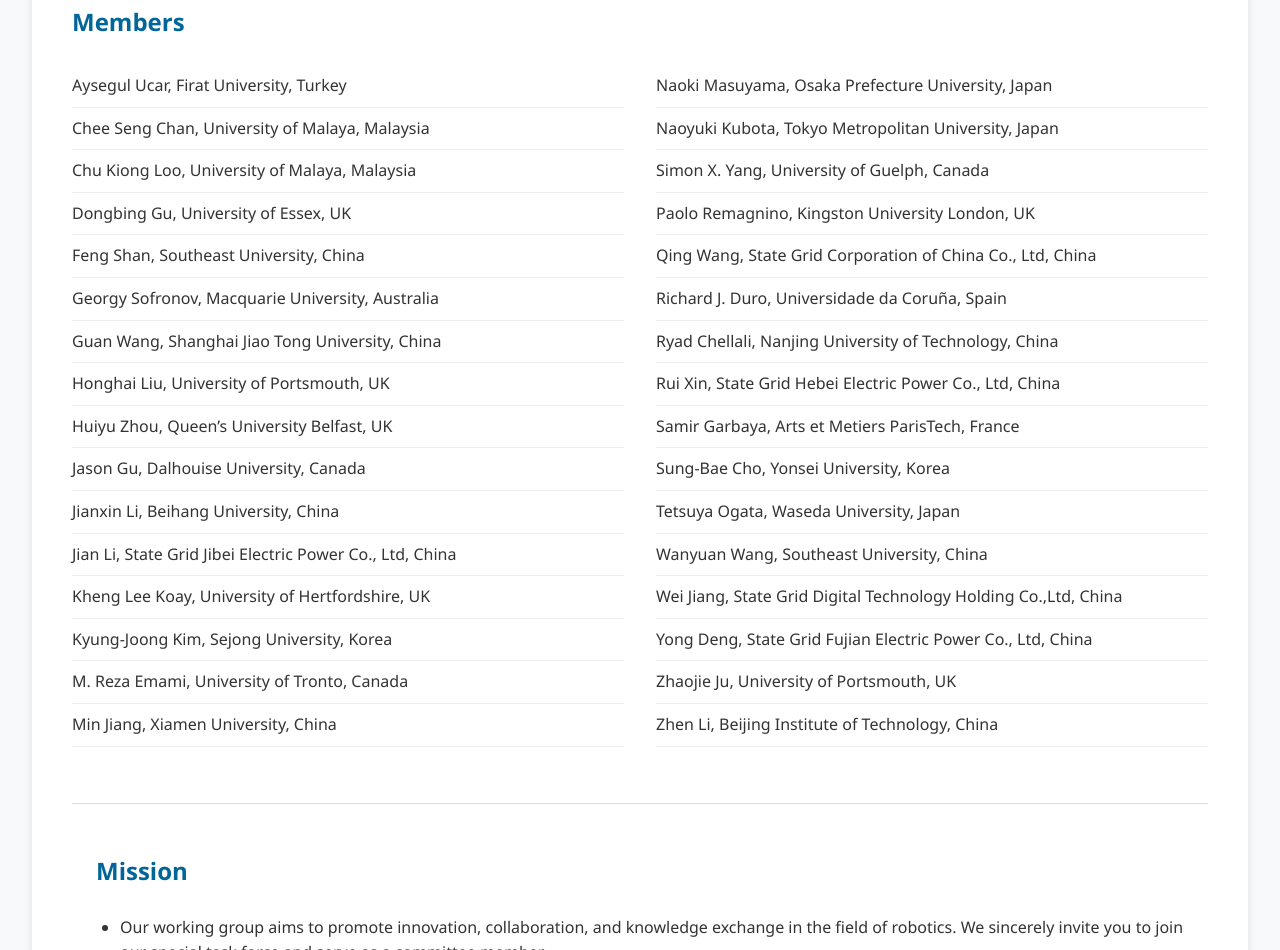
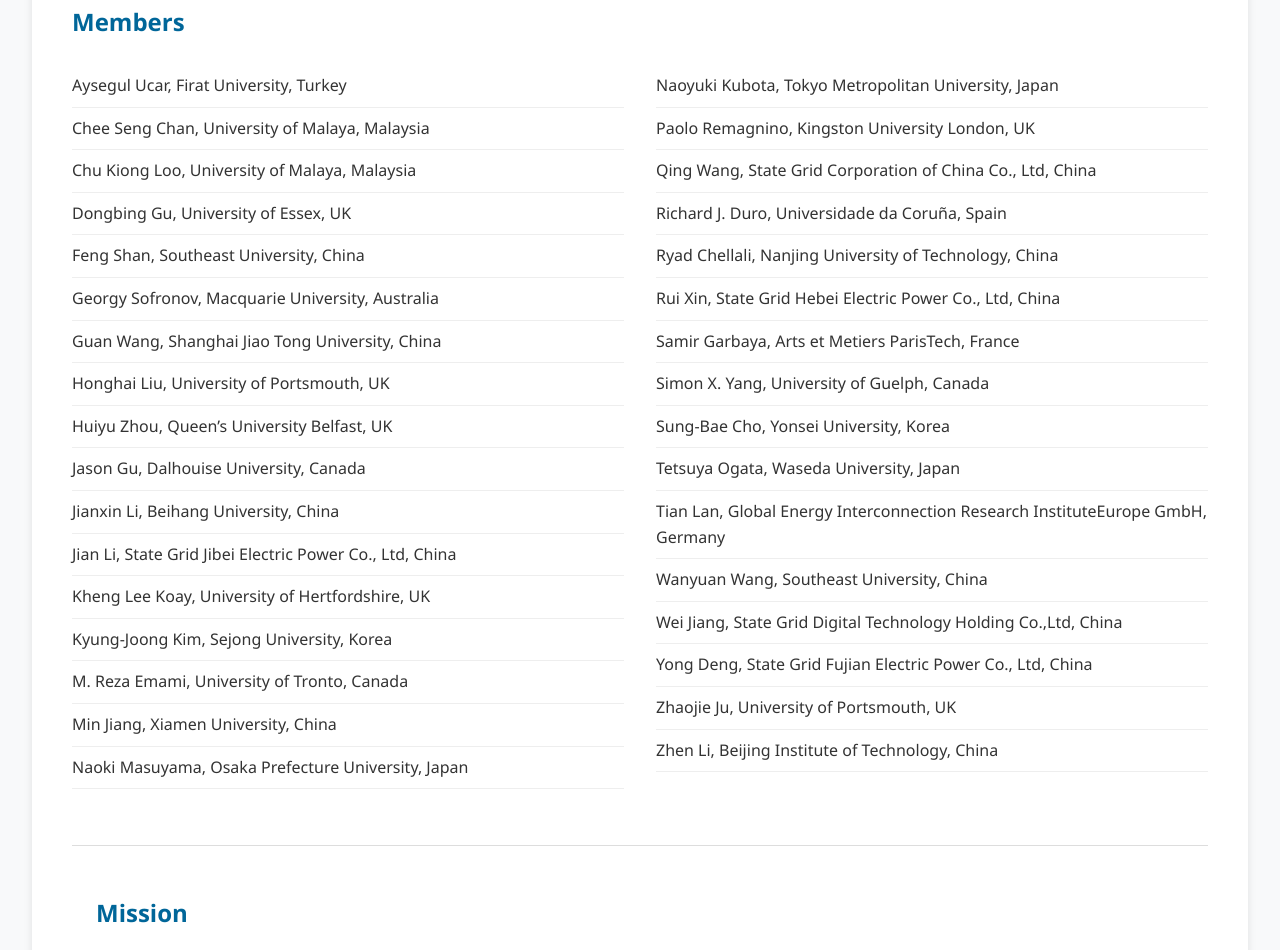
Before and after one commit to alphetjf/ieee-tf-robotic.io, a plain HTML site: page index.html in a window 1280 px wide. Shown: the part 863-1813 px from the top of the page. Drawn offline with Linux system fonts and the light colour scheme.

Commit message:
add a new member

```diff
--- a/index.html
+++ b/index.html
@@ -262,15 +262,16 @@
                     <li>Min Jiang, Xiamen University, China</li>
                     <li>Naoki Masuyama, Osaka Prefecture University, Japan</li>
                     <li>Naoyuki Kubota, Tokyo Metropolitan University, Japan</li>
-                    <li>Simon X. Yang, University of Guelph, Canada</li>
                     <li>Paolo Remagnino, Kingston University London, UK</li>
                     <li>Qing Wang, State Grid Corporation of China Co., Ltd, China</li>
                     <li>Richard J. Duro, Universidade da Coruña, Spain</li>
                     <li>Ryad Chellali, Nanjing University of Technology, China</li>
                     <li>Rui Xin, State Grid Hebei Electric Power Co., Ltd, China</li>
                     <li>Samir Garbaya, Arts et Metiers ParisTech, France</li>
+                    <li>Simon X. Yang, University of Guelph, Canada</li>
                     <li>Sung-Bae Cho, Yonsei University, Korea</li>
                     <li>Tetsuya Ogata, Waseda University, Japan</li>
+                    <li>Tian Lan, Global Energy Interconnection Research InstituteEurope GmbH, Germany</li>
                     <li>Wanyuan Wang, Southeast University, China</li>
                     <li>Wei Jiang, State Grid Digital Technology Holding Co.,Ltd, China</li>
                     <li>Yong Deng, State Grid Fujian Electric Power Co., Ltd, China</li>
```
